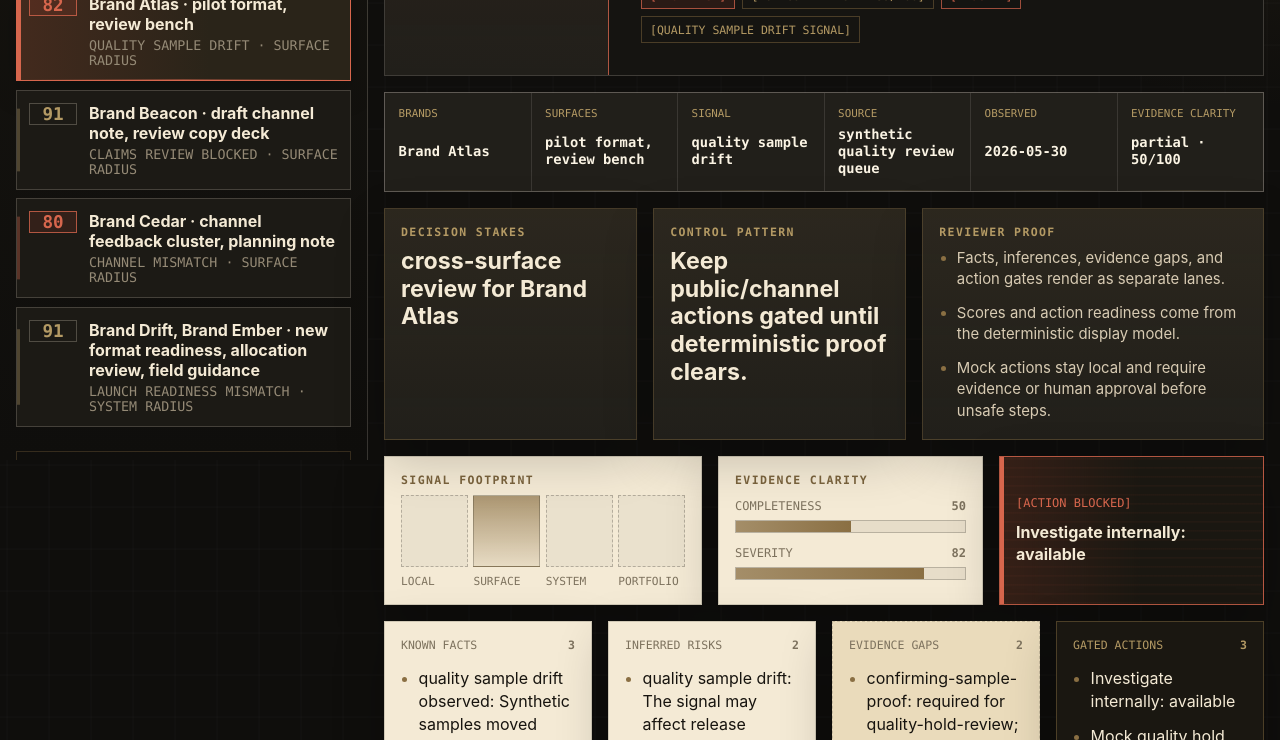
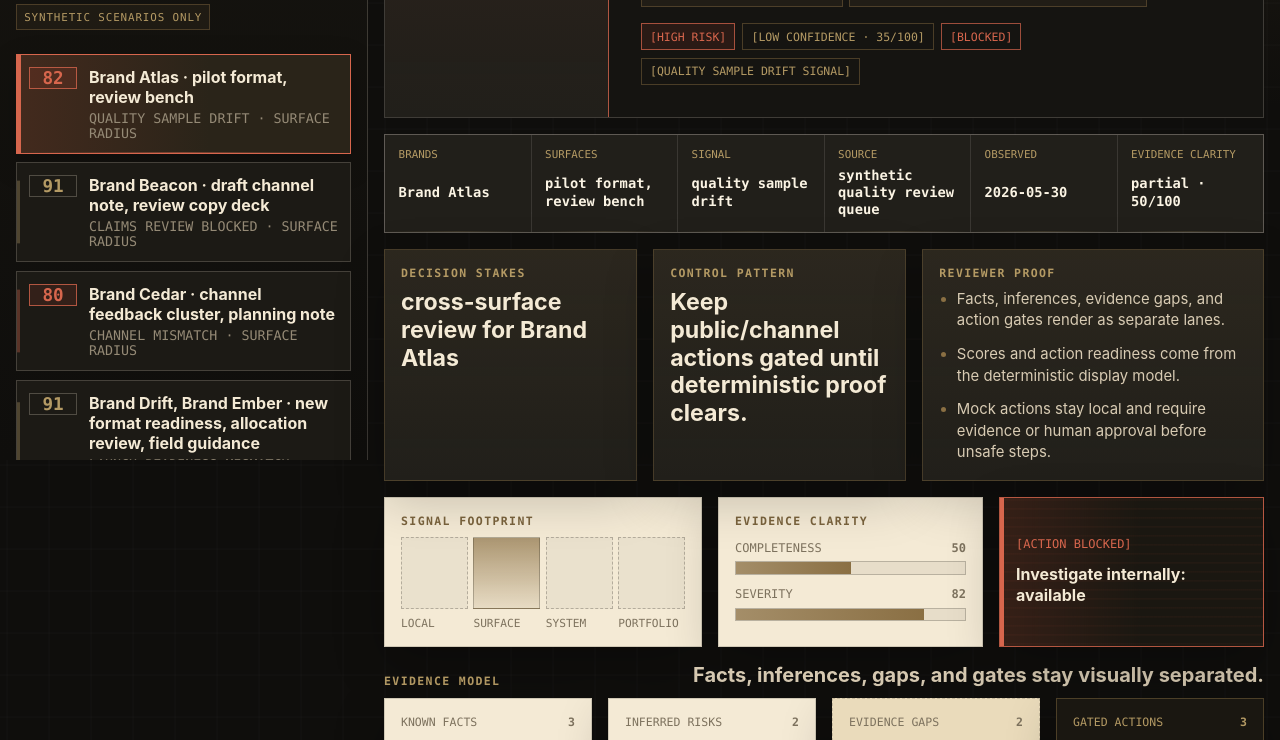
Before and after one commit to jeffgreendesign/ops-signal-console, a website built with Vite: page index.html in a window 1280 px wide. Shown: the part 340-1080 px from the top of the page. Built offline with nearby package versions, Linux system fonts and the light colour scheme.

Commit message:
[verified] polish ops signal console hierarchy

```diff
--- a/src/main.ts
+++ b/src/main.ts
@@ -158,6 +158,10 @@ function renderShell(): void {
         <p class="eyebrow">Synthetic portfolio console</p>
         <h1>Ops Signal Console</h1>
         <p class="lede">Portfolio launch signals across invented brands. Bone evidence plates. Amber review gates. No live systems.</p>
+        <div class="mode-stack" aria-label="Demo mode and data boundary">
+          <span>Deterministic display model</span>
+          <span>Synthetic scenarios only</span>
+        </div>
         <div class="signal-tabs">
           ${scenarios.map(renderScenarioButton).join('')}
         </div>
@@ -178,6 +182,10 @@ function renderShell(): void {
             <p class="eyebrow">Current signal · ${escapeHtml(selectedScenario.observedAt.slice(0, 10))}</p>
             <h2>${escapeHtml(selectedScenario.title)}</h2>
             <p>${escapeHtml(view.subheader)}</p>
+            <div class="model-note">
+              <span>Display-safe model output</span>
+              <span>Invented facts, risks, gaps, and gates</span>
+            </div>
             <div class="hero-tags">
               <span class="risk-tag">[${view.riskBadge.toUpperCase()} RISK]</span>
               <span>[${view.confidenceLabel.toUpperCase()}]</span>
@@ -208,6 +216,10 @@ function renderShell(): void {
         </section>
 
         <section class="evidence-grid" aria-label="Evidence plates">
+          <div class="section-kicker evidence-kicker">
+            <p class="eyebrow">Evidence model</p>
+            <strong>Facts, inferences, gaps, and gates stay visually separated.</strong>
+          </div>
           ${renderLane(facts.label, facts.items, 'facts')}
           ${renderLane(inferences.label, inferences.items, 'inference')}
           ${renderLane(gaps.label, gaps.items, 'gaps')}
@@ -223,6 +235,10 @@ function renderShell(): void {
         </section>
 
         <section class="action-console" aria-label="Mock actions">
+          <div class="action-context">
+            <p class="eyebrow">Mock action boundary</p>
+            <strong>Buttons update only the local in-memory trail.</strong>
+          </div>
           ${view.actions.map(renderActionButton).join('')}
         </section>
 
--- a/src/styles.css
+++ b/src/styles.css
@@ -399,6 +399,8 @@ h3 { margin-bottom: 0.65rem; }
 .score-label,
 .score-scale,
 .hero-tags,
+.mode-stack,
+.model-note,
 .context-strip,
 .plate-topline,
 .scale-label,
@@ -428,6 +430,30 @@ h3 { margin-bottom: 0.65rem; }
   min-width: 0;
   align-content: end;
   padding: clamp(1rem, 4vw, 2rem);
+}
+
+.mode-stack,
+.model-note {
+  display: flex;
+  flex-wrap: wrap;
+  gap: 0.4rem;
+  margin-top: 0.9rem;
+  color: var(--brass-bright);
+  font-size: 0.68rem;
+  letter-spacing: 0.08em;
+  text-transform: uppercase;
+}
+
+.mode-stack span,
+.model-note span {
+  border: 1px solid color-mix(in srgb, var(--brass) 42%, transparent);
+  background: color-mix(in srgb, var(--brass) 10%, transparent);
+  padding: 0.32rem 0.45rem;
+}
+
+.model-note {
+  margin-top: 1rem;
+  color: #d9c89f;
 }
 
 .hero-tags {
@@ -667,6 +693,27 @@ h3 { margin-bottom: 0.65rem; }
   gap: 1rem;
 }
 
+.section-kicker {
+  grid-column: 1 / -1;
+  display: flex;
+  align-items: end;
+  justify-content: space-between;
+  gap: 1rem;
+  margin-bottom: -0.35rem;
+  color: var(--bone-100);
+}
+
+.section-kicker .eyebrow { margin-bottom: 0; }
+
+.section-kicker strong {
+  max-width: 36rem;
+  color: #d8cbb3;
+  font-size: clamp(1rem, 1.8vw, 1.25rem);
+  font-weight: 700;
+  line-height: 1.25;
+  text-align: right;
+}
+
 .evidence-plate {
   min-height: 18rem;
   padding: 1rem;
@@ -709,8 +756,21 @@ h3 { margin-bottom: 0.65rem; }
 .action-console {
   display: flex;
   flex-wrap: wrap;
+  align-items: stretch;
   gap: 0.5rem;
 }
+
+.action-context {
+  flex: 1 1 20rem;
+  min-width: min(100%, 20rem);
+  border: 1px solid color-mix(in srgb, var(--brass) 34%, transparent);
+  background: #1a1711;
+  color: var(--bone-100);
+  padding: 0.8rem;
+}
+
+.action-context .eyebrow { margin-bottom: 0.35rem; }
+.action-context strong { display: block; line-height: 1.35; }
 
 .action-console button {
   border: 1px solid var(--line-dark);
@@ -803,6 +863,8 @@ h3 { margin-bottom: 0.65rem; }
   .signal-hero { grid-template-columns: 1fr; min-height: auto; }
   .signal-score-block { min-height: 10rem; border-right: 0; border-bottom: 1px solid var(--line-dark); }
   .magnitude-deck, .evidence-grid, .review-strip, .context-strip, .decision-frame { grid-template-columns: 1fr; }
+  .section-kicker { display: grid; align-items: start; }
+  .section-kicker strong { text-align: left; }
   .decision-frame article { min-height: auto; }
   .evidence-plate, .evidence-plate.inference, .evidence-plate.gaps, .evidence-plate.gates { min-height: auto; margin-top: 0; }
   .signal-copy { padding: 1rem; }
```
